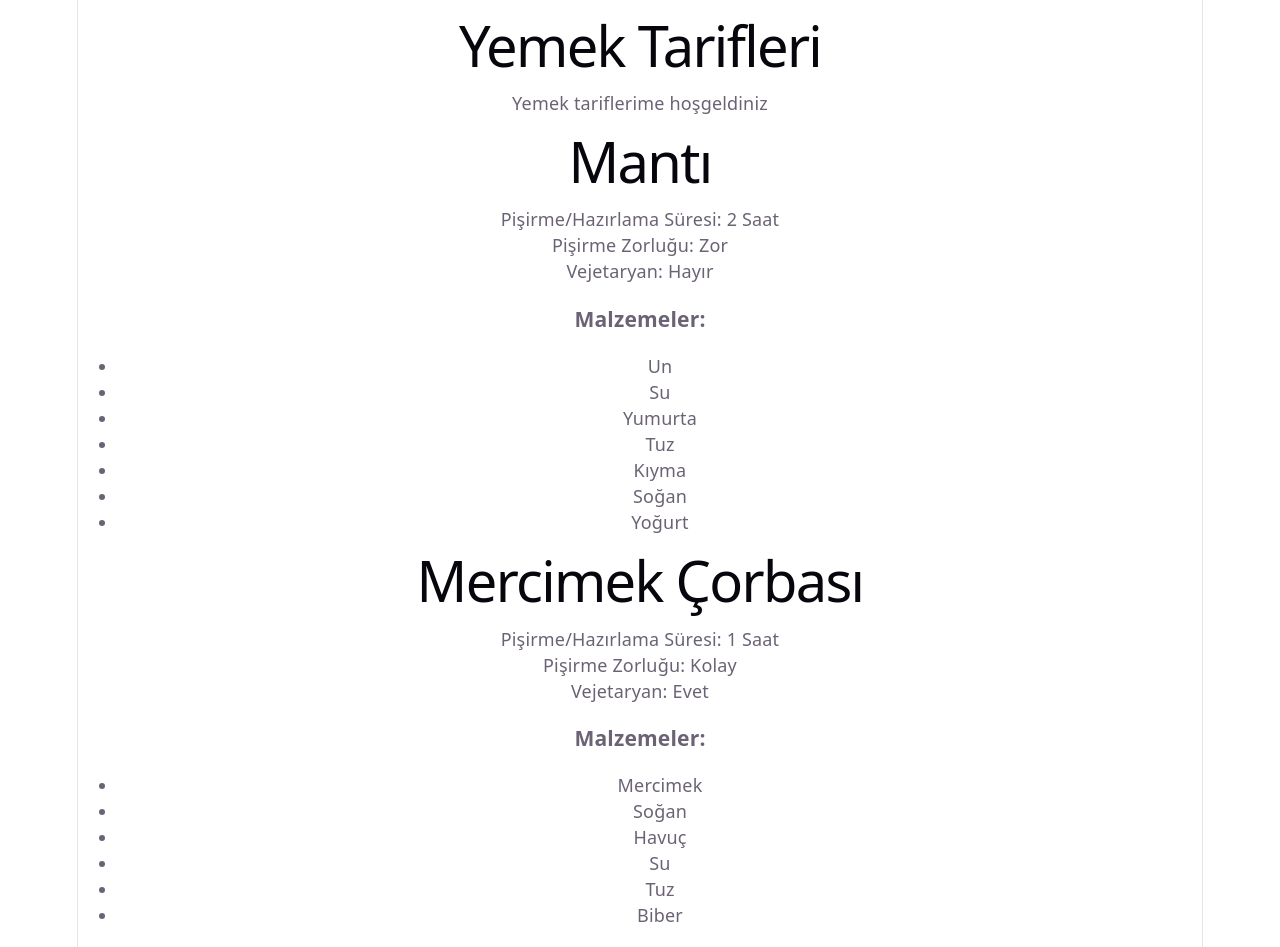
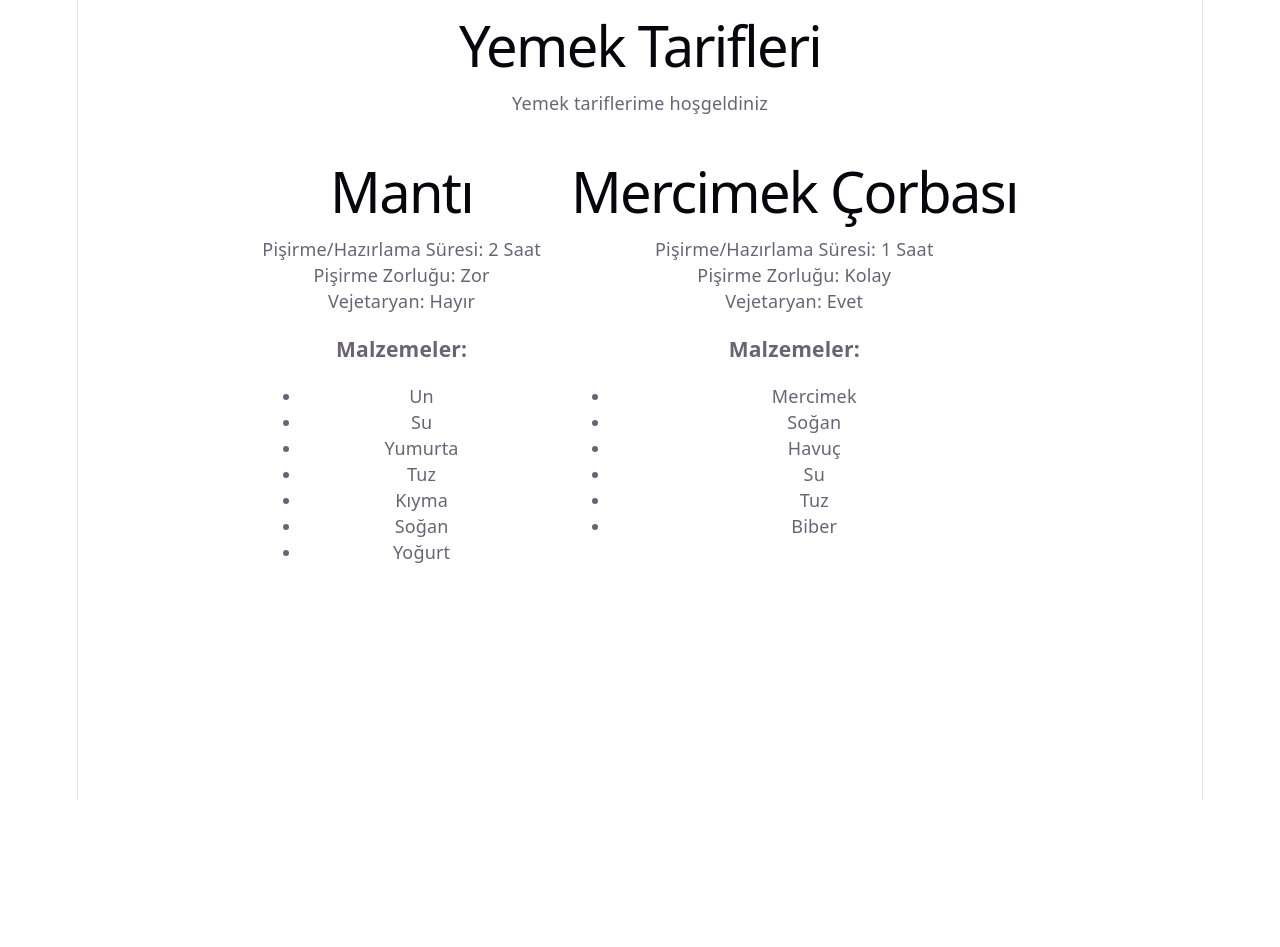
Before and after one commit to immyuny930-tech/React-Odev-1, a React (Vite) app: page / in a window 1280 px wide. After the commit the page ends 800 px from the top, so only its background shows below. Built offline with nearby package versions, Linux system fonts and the light colour scheme.

Commit message:
Container.css componentı ve stilleri eklendi

```diff
--- /dev/null
+++ b/src/components/Container.css
@@ -0,0 +1,7 @@
+.container {
+    display: flex;
+    justify-content: center;
+    gap: 30px;
+    flex-wrap: wrap;
+    margin-top: 30px;
+}
--- a/src/components/Container.tsx
+++ b/src/components/Container.tsx
@@ -1,10 +1,12 @@
+import "./Container.css"
+
 interface ContainerProps {
     children: React.ReactNode;
 }
 
 function Container(props: ContainerProps) {
     return (
-        <div>
+        <div className="container">
             {props.children}
         </div>
     );
```
